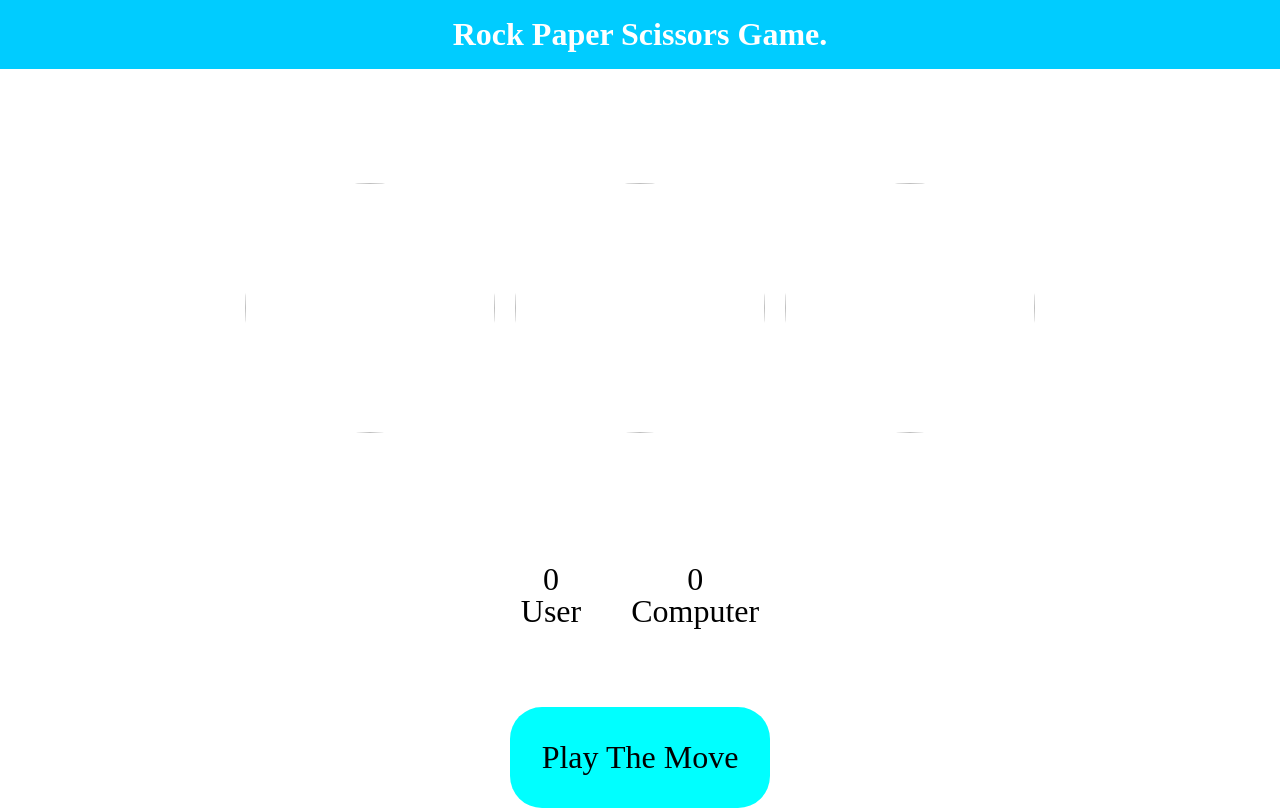
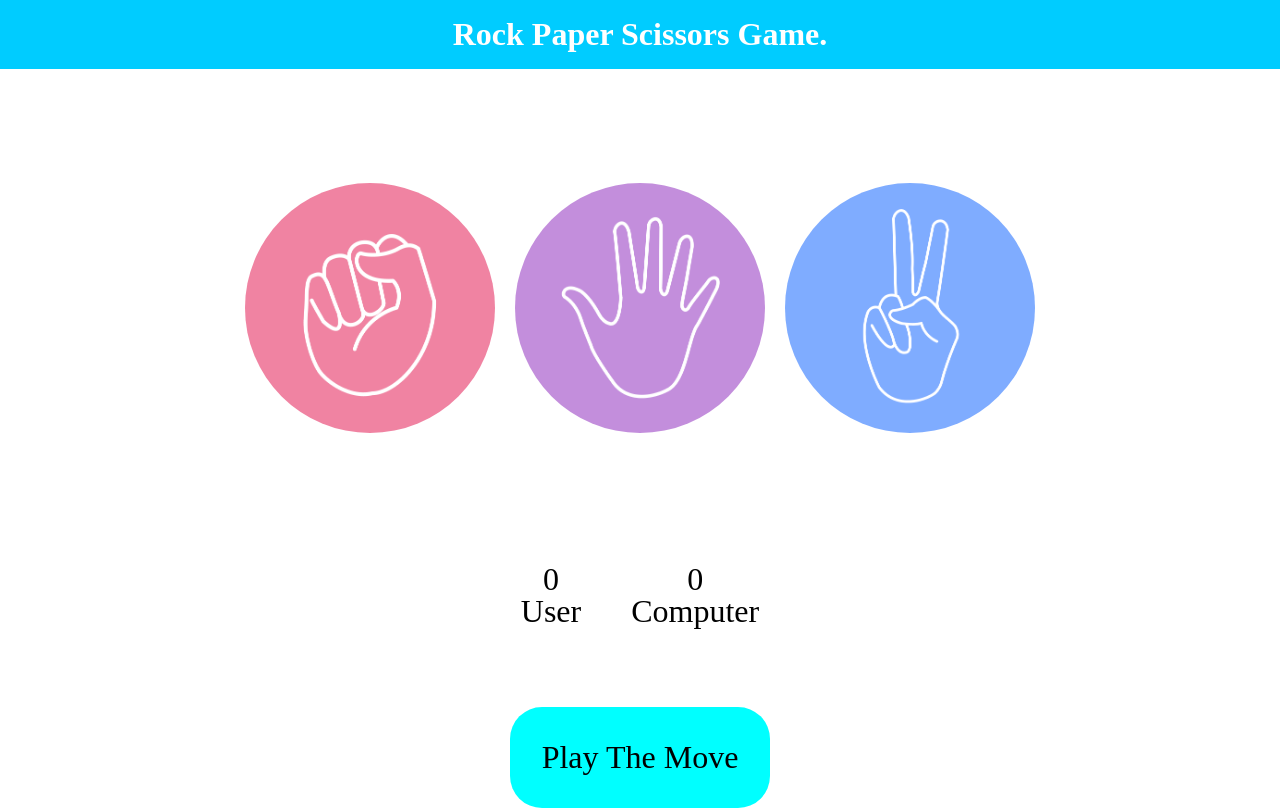
Before and after one commit to vikas83pal/sps-game, a plain HTML site: page index.html in a window 1280 px wide. Drawn offline with Linux system fonts and the light colour scheme.

Commit message:
images added

```diff
--- a/index.html
+++ b/index.html
@@ -13,13 +13,13 @@
 
     <div class="game">
         <div class="items">
-            <img id="rock" src="./stone-paper-scissor/images/rock.png" alt="">
+            <img id="rock" src="assets/rock.png" alt="">
         </div>
         <div class="items">
-            <img id="paper" src="./stone-paper-scissor/images/paper.png" alt="">
+            <img id="paper" src="assets/paper.png" alt="">
         </div>
         <div class="items">
-            <img id="scissor" src="./stone-paper-scissor/images/scissors.png" alt="">
+            <img id="scissor" src="assets/scissors.png" alt="">
         </div>
     </div>
     <div class="score-board">
```
